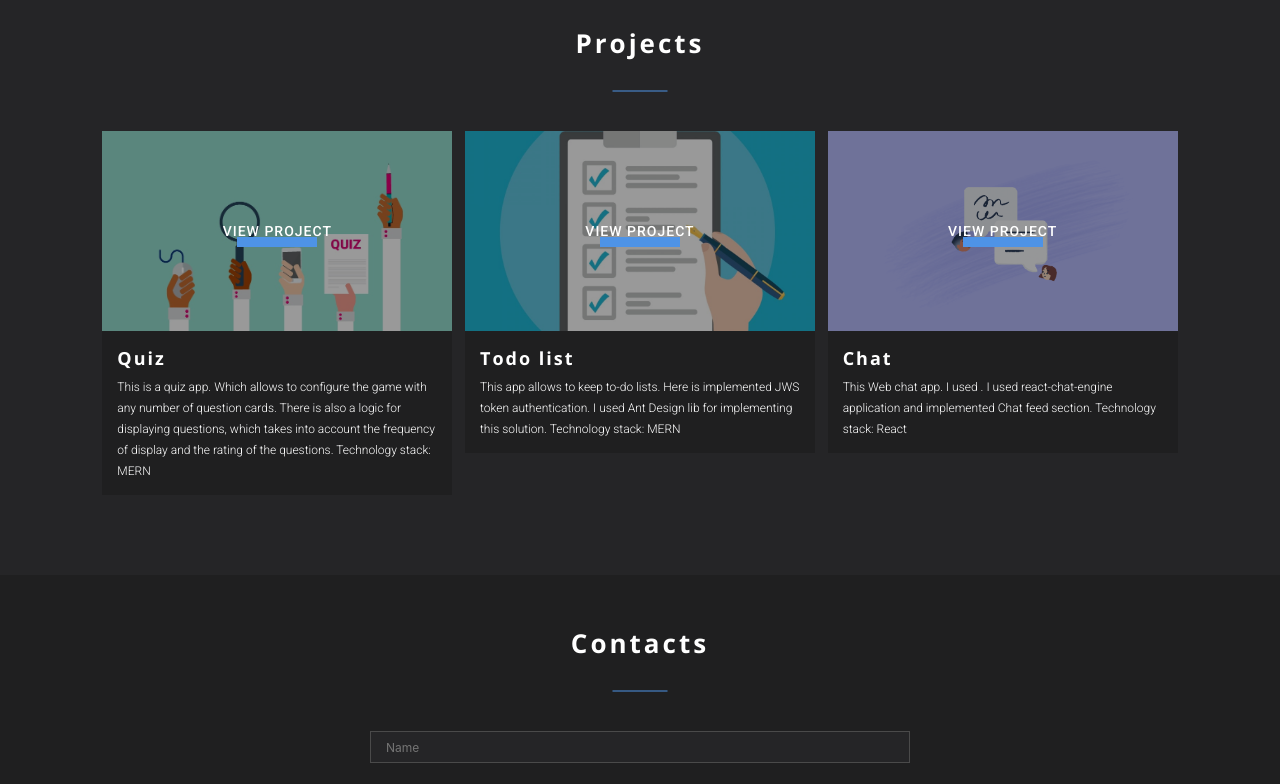
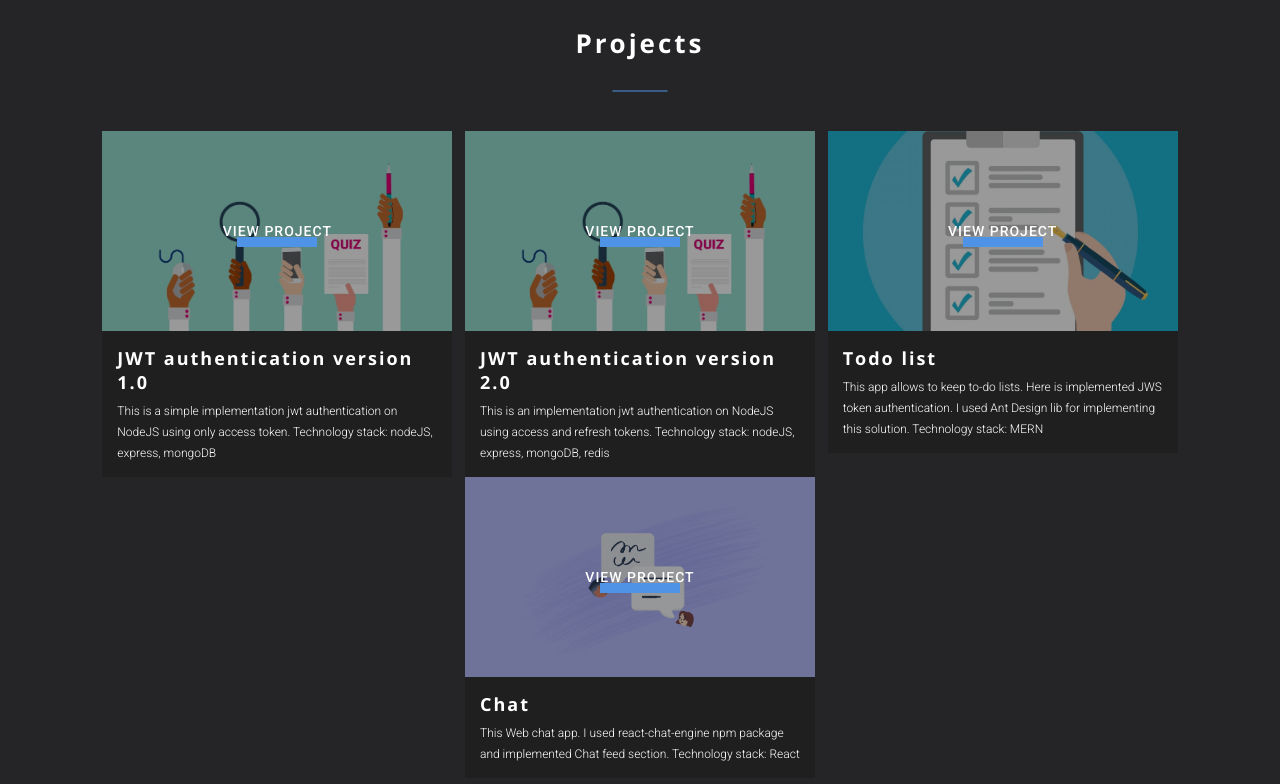
Before and after one commit to sshaporov/portfolio, a React (Create React App) app: page / in a window 1280 px wide. Shown: the part 2440-3224 px from the top of the page. Built offline with nearby package versions, Linux system fonts and the light colour scheme.

Commit message:
add new projects

```diff
--- a/src/05-projects/Projects.jsx
+++ b/src/05-projects/Projects.jsx
@@ -25,10 +25,16 @@ function Projects() {
                 <Fade>
                     <div className={styles.projectslist}>
                         <Project
-                            title={'Quiz'}
-                            description={'This is a quiz app. Which allows to configure the game with any number of question cards. There is also a logic for displaying questions, which takes into account the frequency of display and the rating of the questions. Technology stack: MERN'}
+                            title={'JWT authentication version 1.0'}
+                            description={'This is a simple implementation jwt authentication on NodeJS using only access token. Technology stack: nodeJS, express, mongoDB'}
                             style={quizImgStyles}
-                            link={'https://sshaporov.github.io/friday/'}
+                            link={'https://github.com/sshaporov/auth-jwt'}
+                        />
+                        <Project
+                            title={'JWT authentication version 2.0'}
+                            description={'This is an implementation jwt authentication on NodeJS using access and refresh tokens. Technology stack: nodeJS, express, mongoDB, redis'}
+                            style={quizImgStyles}
+                            link={'https://github.com/sshaporov/auth-jwts'}
                         />
                         <Project
                             title={'Todo list'}
@@ -38,7 +44,7 @@ function Projects() {
                         />
                         <Project
                             title={'Chat'}
-                            description={'This Web chat app. I used . I used react-chat-engine application and implemented Chat feed section. Technology stack: React'}
+                            description={'This Web chat app. I used react-chat-engine npm package and implemented Chat feed section. Technology stack: React'}
                             style={chatImgStyles}
                             link={'https://sshaporov.github.io/my-chat/'}
                         />
```
